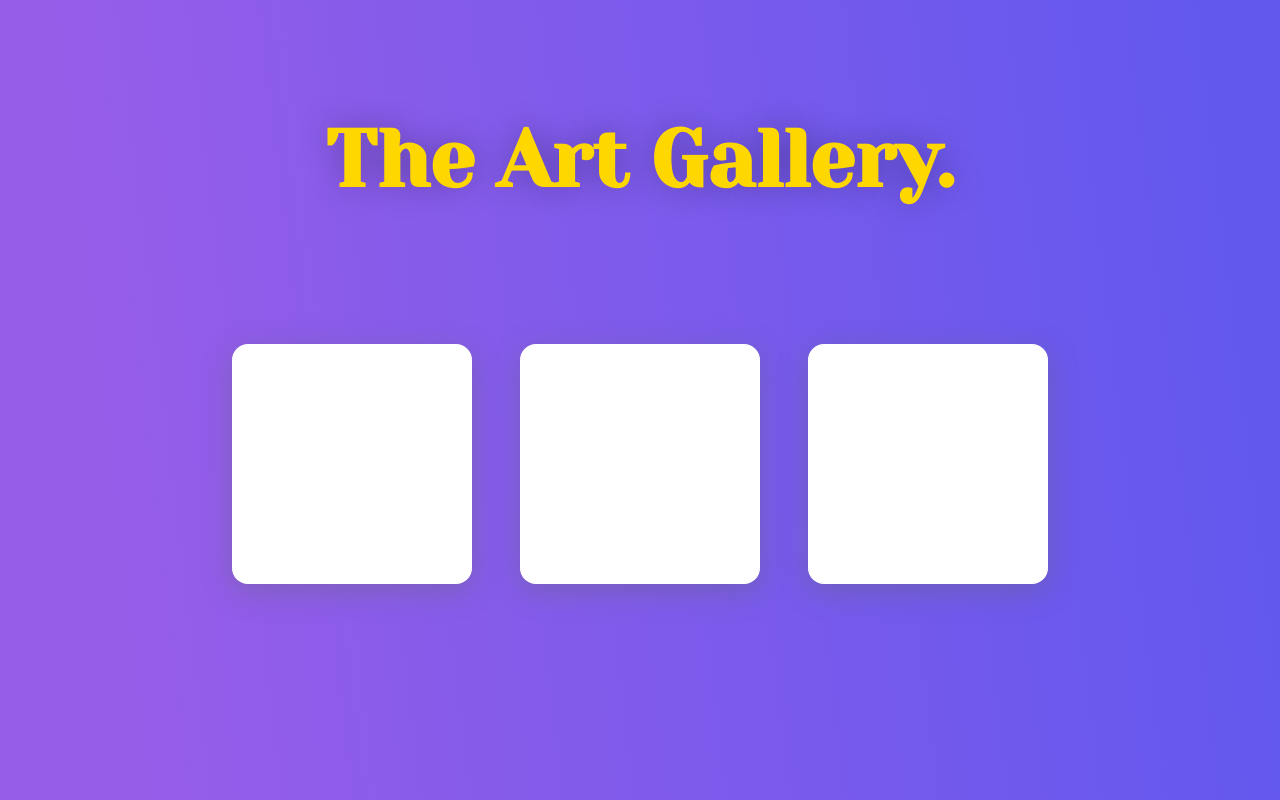
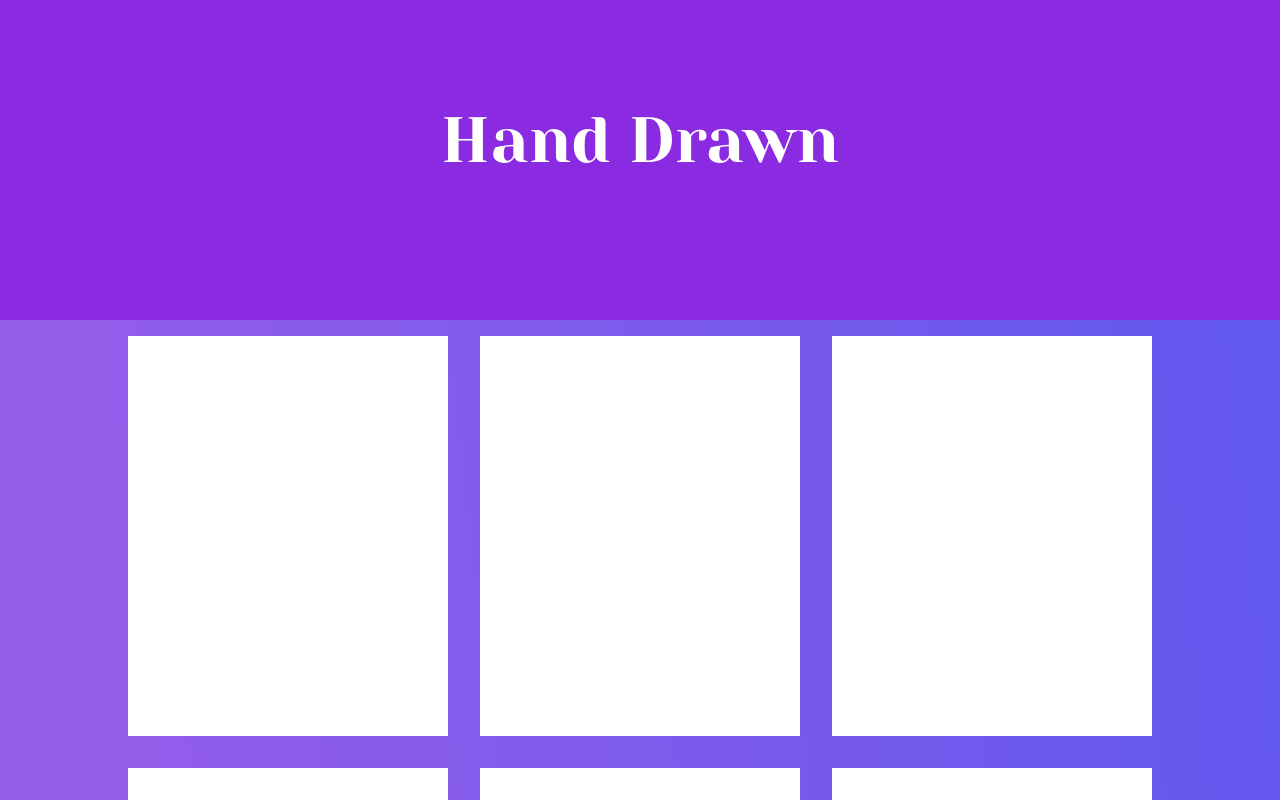
Before and after one commit to ProjectYard/Art-Gallery, a React (Create React App) app in the folder artgallery/: page / in a window 1280 px wide. Shown: the top 800 px of the page. Built offline with nearby package versions, Linux system fonts and the light colour scheme.

Commit message:
Modified Color

```diff
--- a/artgallery/src/App.js
+++ b/artgallery/src/App.js
@@ -5,8 +5,8 @@ import Page from './Pages/Page';
 function App() {
   return (
     <div className="App">
-      <Home/>
-      {/* <Page/> */}
+      {/* <Home/> */}
+      <Page />
     </div>
   );
 }
--- a/artgallery/src/Pages/Page.css
+++ b/artgallery/src/Pages/Page.css
@@ -19,7 +19,7 @@
 }
 .post{
     margin: 1rem;
-    background-color: coral;
+    background-color: white;
     height: 25rem;
     width: 20rem;
 }
```
